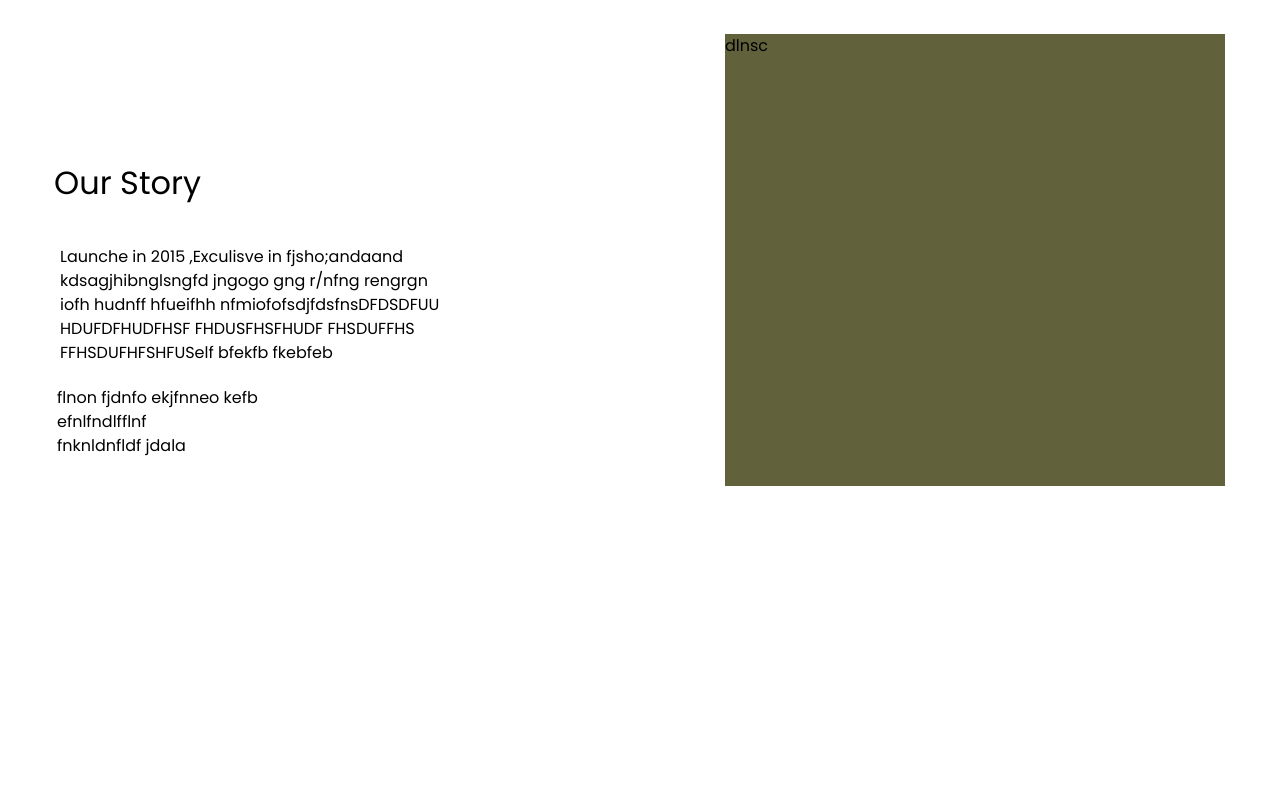
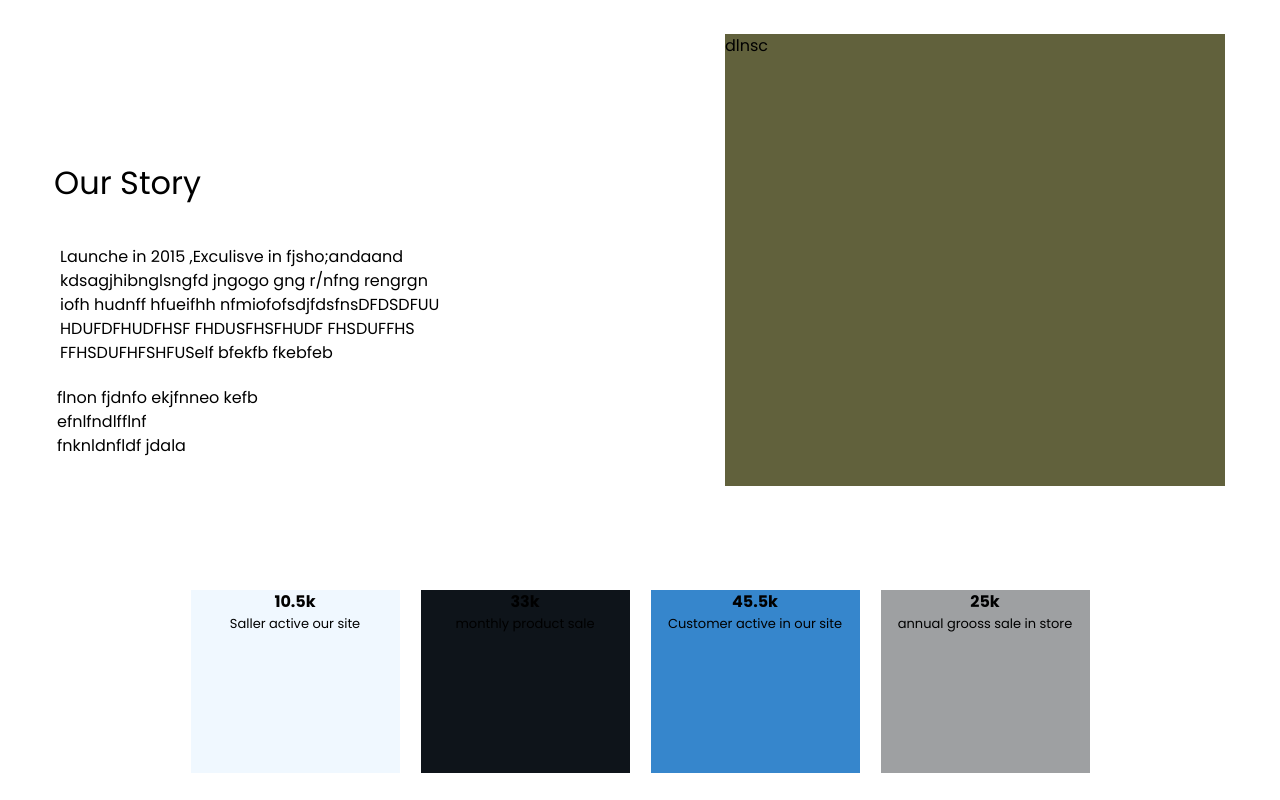
Before and after one commit to Abdurrehman211/Exclusive.app, a React (Create React App) app in the folder client/: page /About in a window 1280 px wide. Shown: the part 259-1059 px from the top of the page. Built offline with nearby package versions, Linux system fonts and the light colour scheme.

Commit message:
add statistics section to About component with styling for improved presentation

```diff
--- a/client/src/components/About.js
+++ b/client/src/components/About.js
@@ -14,6 +14,25 @@ function About ()
         dlnsc
 
     </div>
+    <div className='about2'>
+        <div id="box1">
+            <h id="hb"> 10.5k</h>
+            <p id='pb'>Saller active our site</p>
+        </div>
+        <div id='box2'>
+            <h id="hb"> 33k</h>
+            <p id='pb' > monthly product sale</p>
+            </div>
+        <div id='box3'>
+            <h id="hb"> 45.5k</h>
+            <p id='pb'> Customer active in our site</p>
+            </div>
+        <div id='box4'>
+            <h id="hb"> 25k</h>
+            <p id='pb'> annual grooss sale in store</p>
+            </div>
+
+    </div>
     </>
     )
 }
--- a/client/src/components/about.css
+++ b/client/src/components/about.css
@@ -15,6 +15,46 @@
     padding-top: 21px;
     margin-left: 3px;
 }
+#box1
+{
+    background-color: aliceblue;
+    text-align: center;
+    height: 183px;
+    width: 209px;
+    box-sizing: border-box;
+}
+#box2
+{
+    background-color: rgb(14, 20, 26);
+    text-align: center;
+    height: 183px;
+    width: 209px;
+    box-sizing: border-box;
+}
+#box3
+{
+    background-color: rgb(54, 134, 204);
+    text-align: center;
+    height: 183px;
+    width: 209px;
+    box-sizing: border-box;
+}
+#box4
+{
+    background-color: rgb(158, 160, 162);
+    text-align: center;
+    height: 183px;
+    box-sizing: border-box;
+    width: 209px;
+}
+#hb
+{
+    font-weight: bold;
+}
+#pb
+{
+    font-size: small;
+}
 .about
 {
 
@@ -30,3 +70,11 @@
     float: right;
     margin-top: -766px;
 }
+.about2
+{
+    display: flex;
+    justify-content: center;
+    align-items: center;
+    gap: 21px;
+    margin-top: -210px;
+}
```
